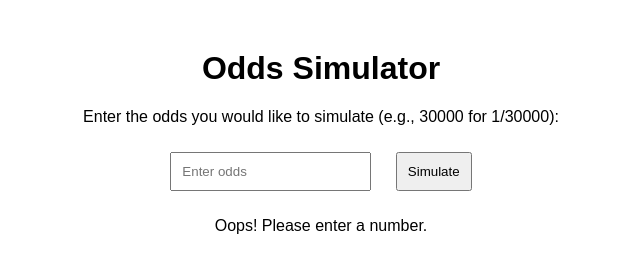
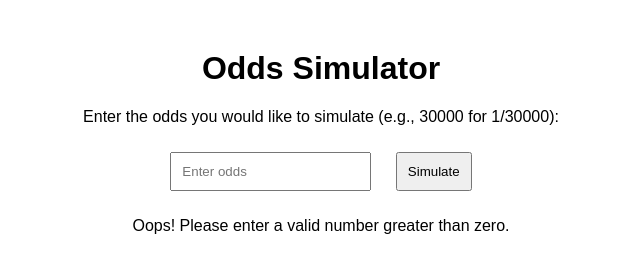
Before and after one commit to Pointfit/odds-simulator, a plain HTML site: page index.html in a window 1280 px wide. Both pictures are taken after a click on the button "Simulate". Shown: the whole page, without its empty margins (319-959 px from the left). Drawn offline with Linux system fonts and the light colour scheme.

Commit message:
Update index.html

```diff
--- a/index.html
+++ b/index.html
@@ -28,8 +28,8 @@
             const odds = document.getElementById('oddsInput').value;
             const result = document.getElementById('result');
 
-            if (!odds) {
-                result.innerText = "Oops! Please enter a number.";
+            if (!odds || odds <= 0) {
+                result.innerText = "Oops! Please enter a valid number greater than zero.";
                 return;
             }
 
```
